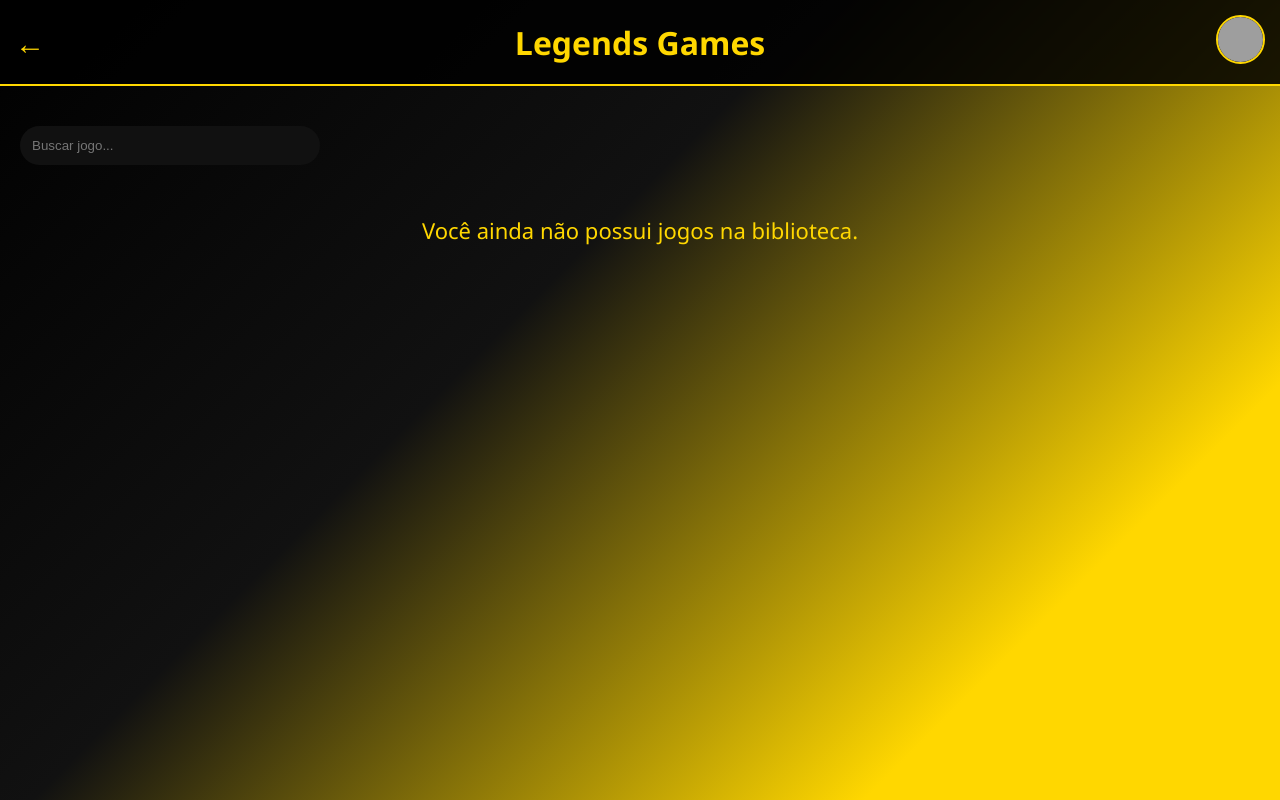
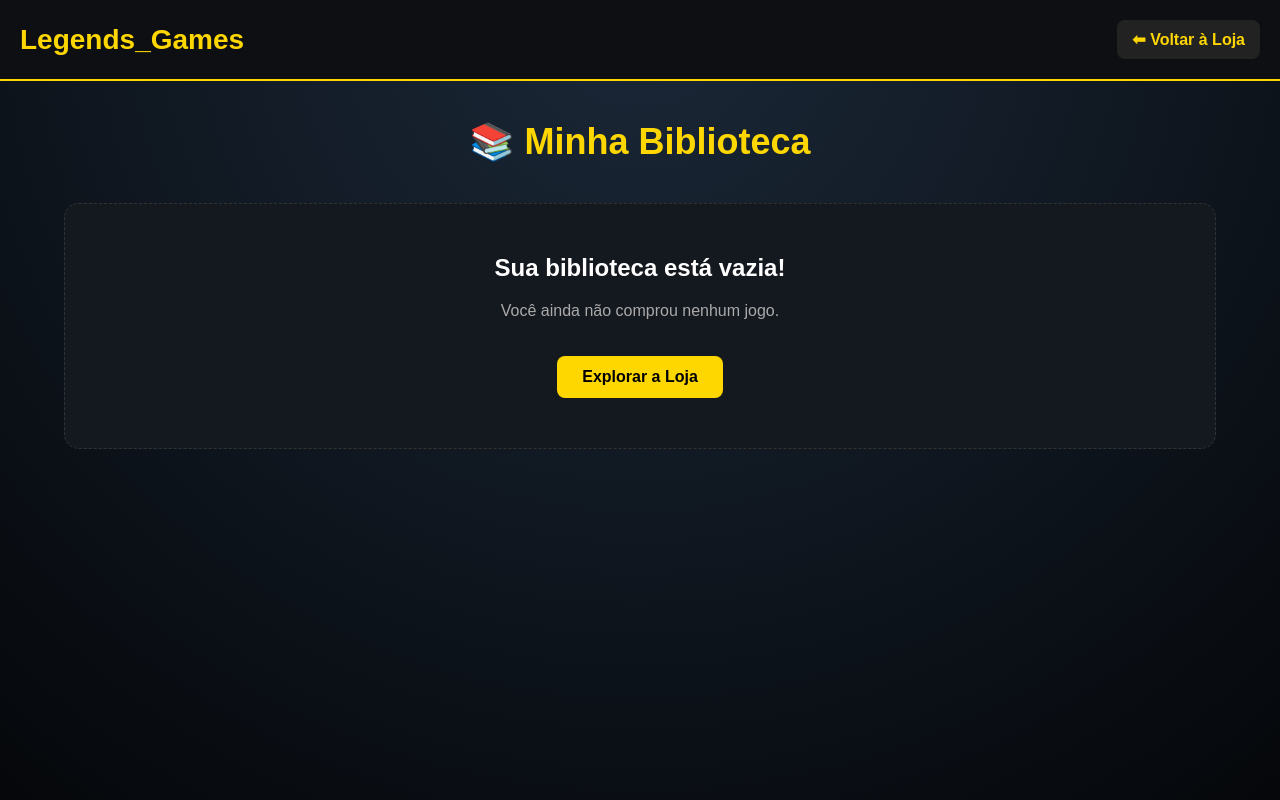
Before and after one commit to Victorodepontalina/legends_games, a PHP site: page /biblioteca.php in a window 1280 px wide. Run offline with PHP 8.4, Linux system fonts and the light colour scheme; a user stored in the database is signed in; data comes from the database, SQL or seed files in the repository; tables that the repository leaves empty hold one stand-in row (values such as "Sample post"); grey boxes are pictures that could not be loaded.

Commit message:
Update biblioteca.php

```diff
--- a/biblioteca.php
+++ b/biblioteca.php
@@ -1,242 +1,106 @@
 <?php
 session_start();
 
-if (!isset($_SESSION["ID_Usuario"])) {
+// Puxa a conexão centralizada usando MySQLi
+require_once 'conexao.php';
+
+// Verifica se o usuário está logado
+if (!isset($_SESSION['ID_Usuario'])) {
     header("Location: login.php");
     exit;
 }
 
-$id_usuario = $_SESSION["ID_Usuario"];
+$id_usuario = (int)$_SESSION['ID_Usuario'];
 
-$usuario_foto = "https://cdn-icons-png.flaticon.com/512/149/149071.png";
+// Busca os jogos que o usuário comprou
+$sql = "SELECT b.Data_Aquisicao, b.Horas_Jogadas, j.ID_jogo, j.Nome, j.Capa
+        FROM biblioteca b
+        INNER JOIN jogo j ON b.ID_jogo = j.ID_jogo
+        WHERE b.ID_usuario = ?
+        ORDER BY b.ID_Biblioteca DESC";
 
-$host = "localhost";
-$db   = "legends_games_1";
-$user = "root";
-$pass = "";
-$charset = "utf8mb4";
+$stmt = $conexao->prepare($sql);
 
-$dsn = "mysql:host=$host;dbname=$db;charset=$charset";
-
-$options = [
-    PDO::ATTR_ERRMODE => PDO::ERRMODE_EXCEPTION,
-    PDO::ATTR_DEFAULT_FETCH_MODE => PDO::FETCH_ASSOC
-];
-
-try {
-    $pdo = new PDO($dsn, $user, $pass, $options);
-} catch (PDOException $e) {
-    die("Erro: " . $e->getMessage());
+if (!$stmt) {
+    die("Erro na consulta: " . $conexao->error);
 }
 
-$sql = "
-SELECT
-    b.ID_Biblioteca,
-    j.ID_jogo,
-    j.Nome,
-    j.Capa
-FROM biblioteca b
-INNER JOIN jogo j
-    ON b.ID_jogo = j.ID_jogo
-WHERE b.ID_usuario = :usuario
-ORDER BY j.Nome
-";
+$stmt->bind_param("i", $id_usuario);
+$stmt->execute();
+$resultado = $stmt->get_result();
 
-$stmt = $pdo->prepare($sql);
-$stmt->execute([
-    'usuario' => $id_usuario
-]);
-
-$biblioteca = $stmt->fetchAll();
-
-$busca = $_GET['busca'] ?? '';
-
-if ($busca != '') {
-    $biblioteca = array_filter($biblioteca, function ($jogo) use ($busca) {
-        return stripos($jogo['Nome'], $busca) !== false;
-    });
+$meus_jogos = [];
+if ($resultado->num_rows > 0) {
+    while ($row = $resultado->fetch_assoc()) {
+        $meus_jogos[] = $row;
+    }
 }
+$stmt->close();
 ?>
 
 <!DOCTYPE html>
 <html lang="pt-br">
 <head>
 <meta charset="UTF-8">
-<title>Minha Biblioteca</title>
-
+<meta name="viewport" content="width=device-width, initial-scale=1.0">
+<title>Minha Biblioteca - Legends Games</title>
 <style>
-
-body{
-    background: linear-gradient(135deg,#000000 0%,#111111 40%,#ffd700 80%);
-    color:#ffd700;
-    font-family:Segoe UI;
-    margin:0;
-    min-height:100vh;
-}
-
-header{
-    display:flex;
-    align-items:center;
-    justify-content:space-between;
-    background:rgba(0,0,0,0.85);
-    padding:15px;
-    border-bottom:2px solid #ffd700;
-    position:relative;
-}
-
-header h1{
-    position:absolute;
-    left:50%;
-    transform:translateX(-50%);
-    margin:0;
-    font-size:32px;
-}
-
-.voltar{
-    color:#ffd700;
-    text-decoration:none;
-    font-size:30px;
-    font-weight:bold;
-}
-
-.voltar:hover{
-    color:white;
-}
-
-.foto{
-    width:45px;
-    height:45px;
-    border-radius:50%;
-    border:2px solid #ffd700;
-}
-
-main{
-    padding:20px;
-}
-
-.busca{
-    width:300px;
-    padding:12px;
-    border:none;
-    border-radius:20px;
-    background:#111;
-    color:#ffd700;
-}
-
-.grid{
-    margin-top:25px;
-    display:grid;
-    grid-template-columns:repeat(auto-fill,minmax(220px,1fr));
-    gap:20px;
-}
-
-.card{
-    background:rgba(0,0,0,0.85);
-    border:2px solid #ffd700;
-    border-radius:10px;
-    overflow:hidden;
-    transition:0.3s;
-}
-
-.card:hover{
-    transform:scale(1.04);
-    box-shadow:0 0 15px #ffd700;
-}
-
-.card img{
-    width:100%;
-    height:130px;
-    object-fit:cover;
-}
-
-.title{
-    padding:10px;
-    text-align:center;
-    font-weight:bold;
-}
-
-.empty{
-    text-align:center;
-    margin-top:50px;
-    font-size:22px;
-}
-
-.usuario-info{
-    text-align:center;
-    margin-bottom:20px;
-}
-
-.usuario-info h2{
-    margin:0;
-}
-
+* { box-sizing: border-box; }
+body { margin: 0; font-family: Arial, sans-serif; background: radial-gradient(circle at top, #1b2838, #05070a); color: white; min-height: 100vh; }
+header { padding: 20px; background: #0d0f13; border-bottom: 2px solid gold; display: flex; justify-content: space-between; align-items: center; }
+.logo { color: gold; font-size: 28px; font-weight: bold; }
+.voltar { color: gold; text-decoration: none; background: #222; padding: 10px 15px; border-radius: 8px; font-weight: bold; }
+.voltar:hover { background: gold; color: black; }
+.container { width: 90%; max-width: 1200px; margin: 40px auto; }
+h1 { color: gold; text-align: center; margin-bottom: 40px; font-size: 36px; }
+.grid-biblioteca { display: grid; grid-template-columns: repeat(auto-fill, minmax(250px, 1fr)); gap: 30px; }
+.card-jogo { background: #14181f; border-radius: 15px; overflow: hidden; border: 1px solid #333; transition: 0.3s; }
+.card-jogo:hover { transform: translateY(-5px); border-color: gold; box-shadow: 0 5px 15px rgba(255, 215, 0, 0.2); }
+.card-jogo img { width: 100%; height: 150px; object-fit: cover; }
+.info-jogo { padding: 20px; }
+.info-jogo h3 { margin: 0 0 10px 0; color: white; font-size: 18px; white-space: nowrap; overflow: hidden; text-overflow: ellipsis; }
+.estatisticas { font-size: 13px; color: #aaa; margin-bottom: 15px; line-height: 1.6; }
+.estatisticas span { color: gold; font-weight: bold; }
+.btn-jogar { display: block; width: 100%; padding: 12px; background: gold; color: black; text-align: center; text-decoration: none; border-radius: 8px; font-weight: bold; transition: 0.3s; }
+.btn-jogar:hover { background: white; }
+.vazio { text-align: center; padding: 50px; background: #14181f; border-radius: 15px; border: 1px dashed #333; grid-column: 1 / -1; }
+.vazio a { display: inline-block; margin-top: 20px; padding: 12px 25px; background: gold; color: black; text-decoration: none; border-radius: 8px; font-weight: bold; }
 </style>
-
 </head>
-
 <body>
 
 <header>
-
-    <a href="tela_inicial.php" class="voltar">
-        &#8592;
-    </a>
-
-    <h1>Legends Games</h1>
-
-    <a href="configuração.php">
-        <img src="<?= $usuario_foto ?>" class="foto">
-    </a>
-
+    <div class="logo">Legends_Games</div>
+    <a href="tela_inicial.php" class="voltar">⬅ Voltar à Loja</a>
 </header>
 
-<main>
+<div class="container">
+    <h1>📚 Minha Biblioteca</h1>
 
-<div class="usuario-info">
+    <div class="grid-biblioteca">
+        <?php if (count($meus_jogos) > 0): ?>
+            <?php foreach ($meus_jogos as $jogo): ?>
+                <div class="card-jogo">
+                    <img src="<?= htmlspecialchars($jogo['Capa']) ?>" onerror="this.src='https://via.placeholder.com/250x150/111111/FFD700?text=Capa'">
+                    <div class="info-jogo">
+                        <h3><?= htmlspecialchars($jogo['Nome']) ?></h3>
+                        <div class="estatisticas">
+                            Adquirido em: <span><?= date('d/m/Y', strtotime($jogo['Data_Aquisicao'])) ?></span><br>
+                            Tempo de jogo: <span><?= (int)$jogo['Horas_Jogadas'] ?>h</span>
+                        </div>
+                        <a href="tela_de_jogo.php?nome=<?= urlencode($jogo['Nome']) ?>" class="btn-jogar">🎮 Instalar / Jogar</a>
+                    </div>
+                </div>
+            <?php endforeach; ?>
+        <?php else: ?>
+            <div class="vazio">
+                <h2 style="color: white; margin-top: 0;">Sua biblioteca está vazia!</h2>
+                <p style="color: #aaa;">Você ainda não comprou nenhum jogo.</p>
+                <a href="tela_inicial.php">Explorar a Loja</a>
+            </div>
+        <?php endif; ?>
+    </div>
 </div>
-
-<form method="GET">
-    <input
-        type="search"
-        name="busca"
-        class="busca"
-        placeholder="Buscar jogo..."
-        value="<?= htmlspecialchars($busca) ?>"
-    >
-</form>
-
-<?php if(count($biblioteca) == 0): ?>
-
-    <p class="empty">
-        Você ainda não possui jogos na biblioteca.
-    </p>
-
-<?php else: ?>
-
-<div class="grid">
-
-<?php foreach($biblioteca as $jogo): ?>
-
-<div class="card">
-
-    <img
-        src="<?= htmlspecialchars($jogo['Capa']) ?>"
-        onerror="this.parentElement.style.display='none'"
-    >
-
-    <div class="title">
-        <?= htmlspecialchars($jogo['Nome']) ?>
-    </div>
-
-</div>
-
-<?php endforeach; ?>
-
-</div>
-
-<?php endif; ?>
-
-</main>
 
 </body>
 </html>
```
